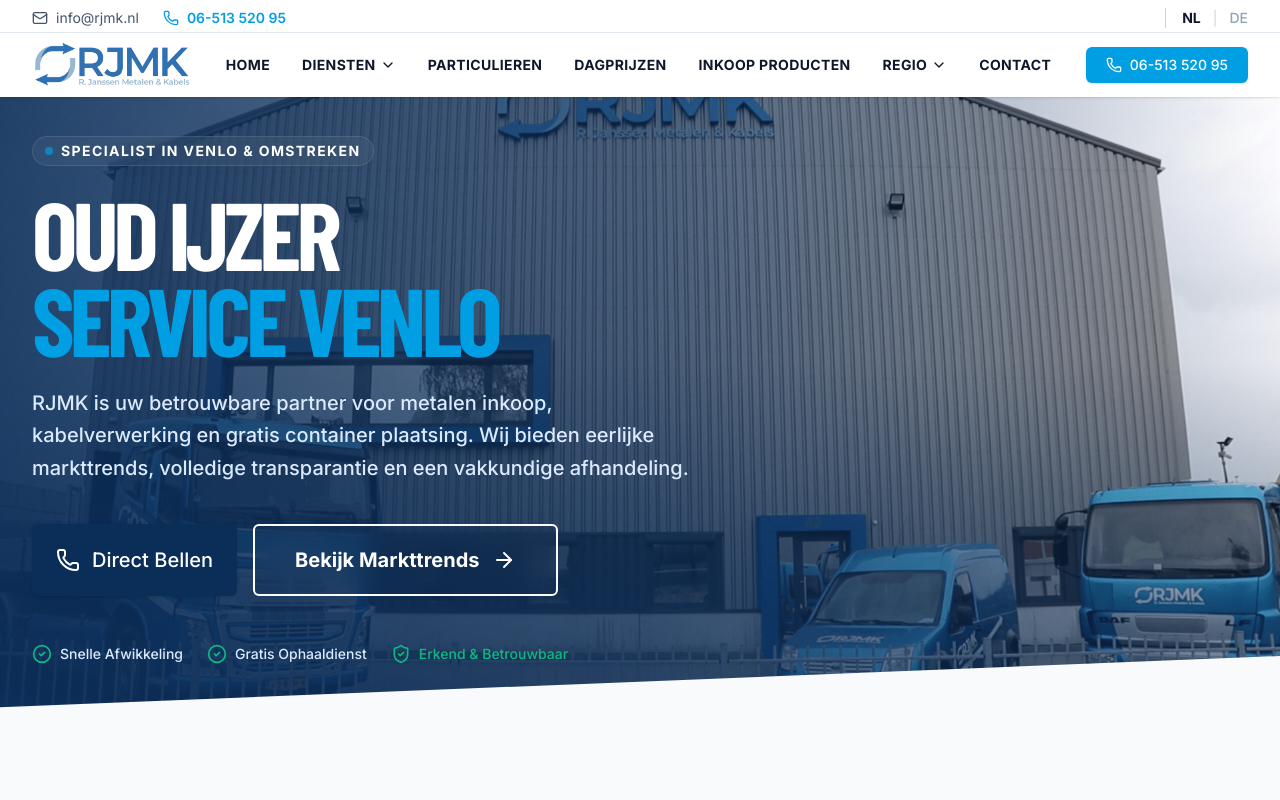
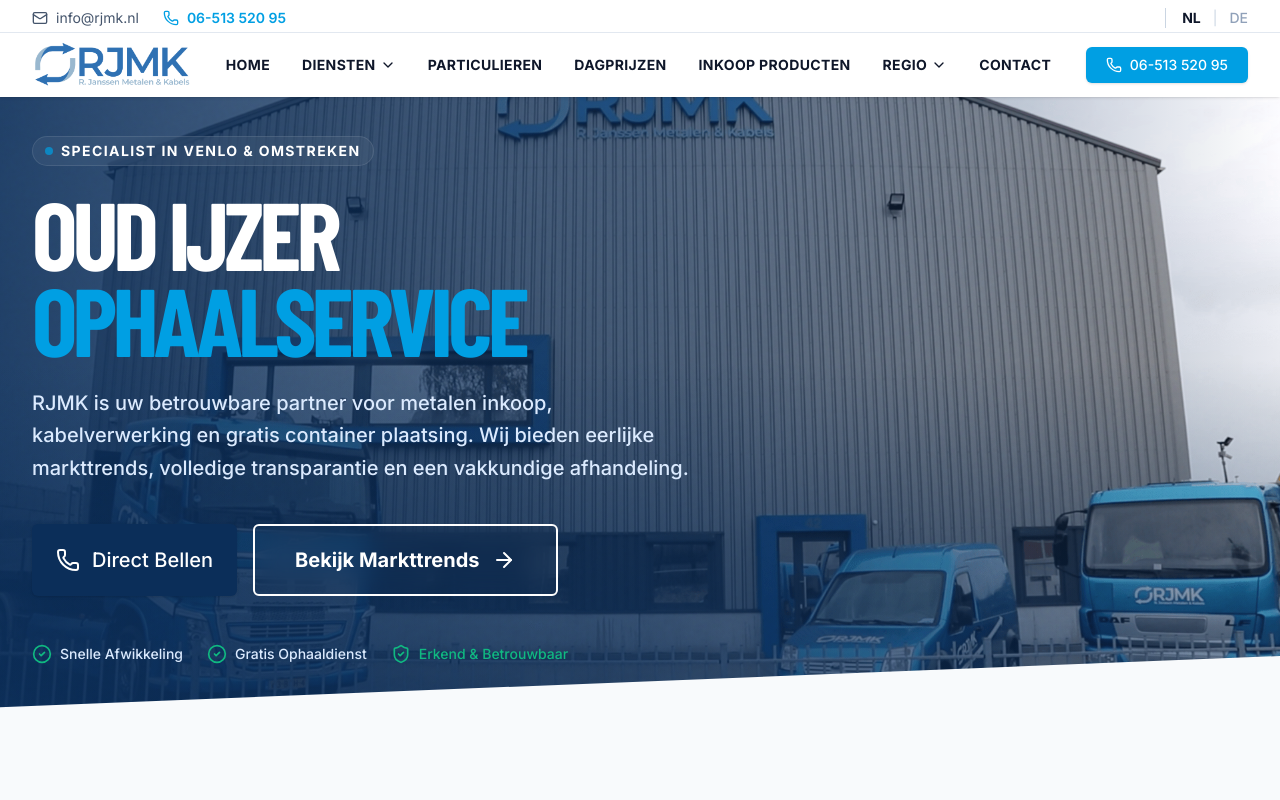
Before and after one commit to Izmar2000/RJMK, a Next.js app: page / in a window 1280 px wide. Shown: the top 800 px of the page. Built offline with nearby package versions, Linux system fonts and the light colour scheme; a web font is replaced by a local one.

Commit message:
Update H1 to Oud IJzer Ophaalservice

```diff
--- a/app/page.tsx
+++ b/app/page.tsx
@@ -33,7 +33,7 @@ export default function Home() {
 
             <h1 className="text-5xl md:text-6xl lg:text-8xl font-display font-bold text-white leading-[0.9] mb-6 tracking-tighter uppercase">
               Oud IJzer <br />
-              <span className="text-rjmk-accent">Service Venlo</span>
+              <span className="text-rjmk-accent">Ophaalservice</span>
             </h1>
 
             <p className="text-lg md:text-xl text-blue-100 mb-10 max-w-2xl leading-relaxed font-medium">
```
